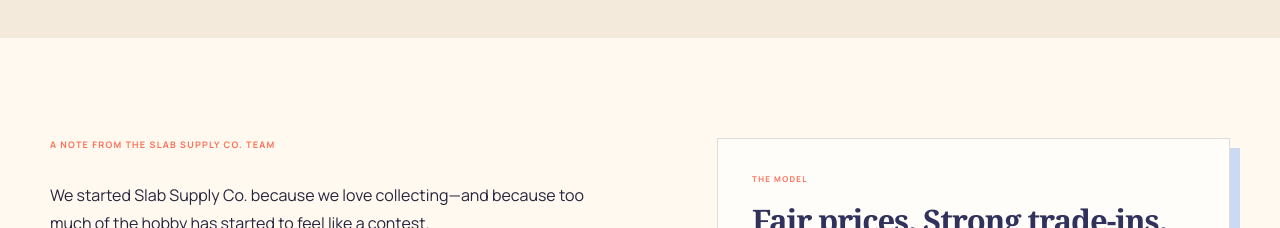
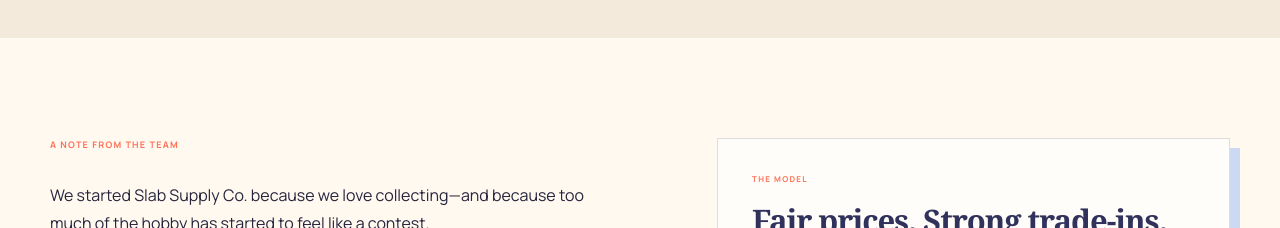
Before and after one commit to cruciblelabsbuild-max/slabsupplyco, a Next.js app: page /promise in a window 1280 px wide. Shown: the part 1220-1448 px from the top of the page. Built offline with nearby package versions, Linux system fonts and the light colour scheme; no server answers.

Commit message:
Shorten promise page team note heading

```diff
--- a/app/promise/page.tsx
+++ b/app/promise/page.tsx
@@ -61,7 +61,7 @@ export default function PromisePage() {
 
     <section className="promise-letter section-shell">
       <div className="promise-letter-copy">
-        <span className="promise-letter-kicker">A note from the Slab Supply Co. team</span>
+        <span className="promise-letter-kicker">A note from the team</span>
         <p>We started Slab Supply Co. because we love collecting—and because too much of the hobby has started to feel like a contest.</p>
         <p>We’ve watched inflated prices, manufactured hype, and scalpers turn a simple purchase into a negotiation. That isn’t the hobby we want to build around.</p>
         <p>We believe that when collectors come together, everyone should get a better deal. So we’re building the membership we’d want to join ourselves.</p>
```
